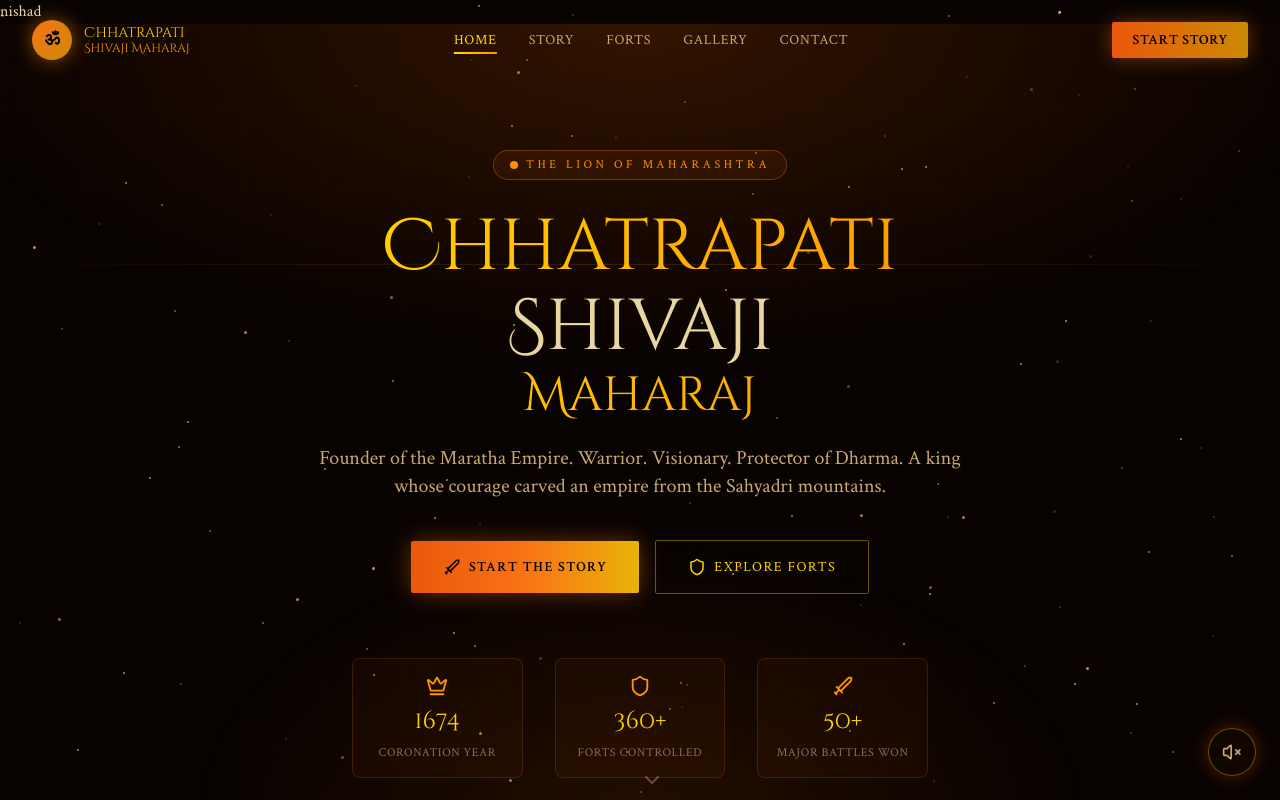
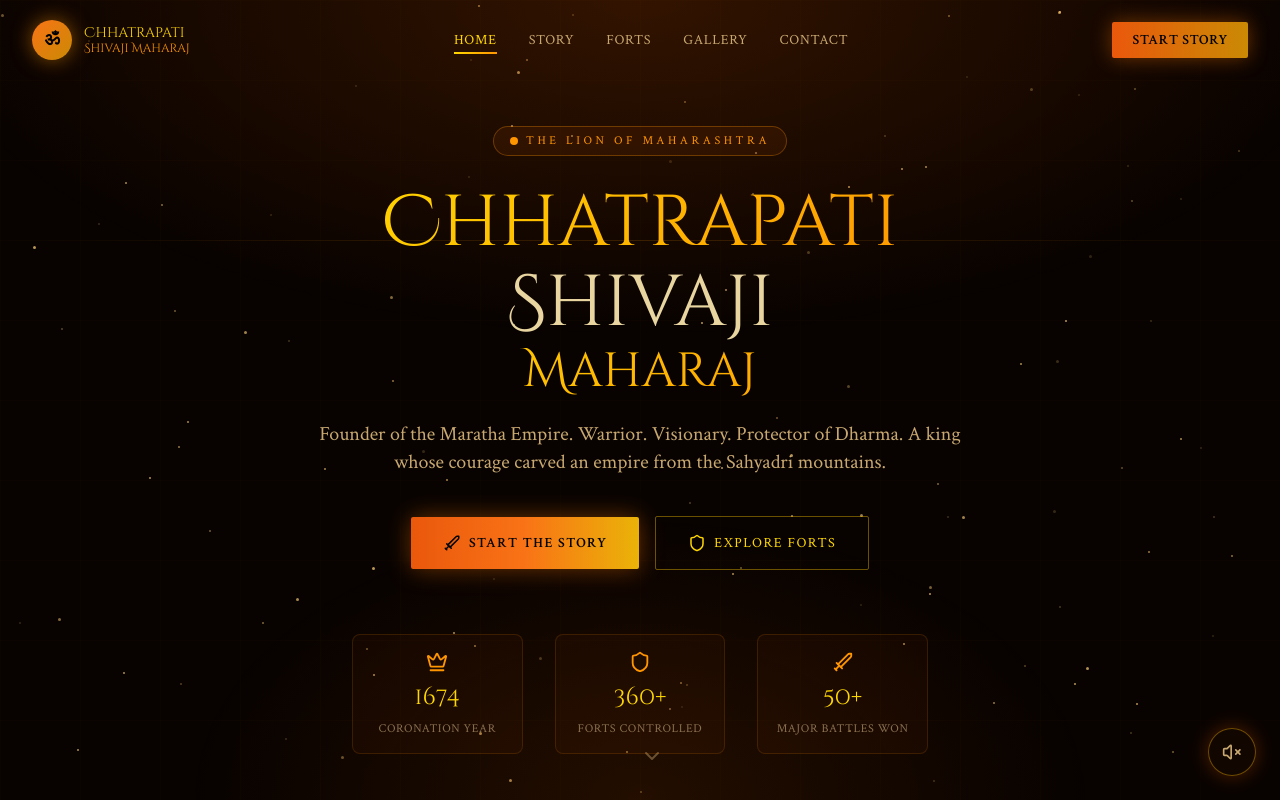
Before and after one commit to nishadnirmal0007-spec/shivaji-maharaj-website, a React (Vite) app: page / in a window 1280 px wide. Shown: the top 800 px of the page. Built offline with nearby package versions, Linux system fonts and the light colour scheme.

Commit message:
new change

```diff
--- a/src/pages/Home.jsx
+++ b/src/pages/Home.jsx
@@ -25,7 +25,7 @@ export default function Home() {
 
     <div ref={containerRef}>
       {/* HERO */}
-       <h1>nishad</h1>
+
       <section className="relative min-h-screen flex items-center justify-center overflow-hidden">
         {/* Background Layers */}
         <motion.div style={{ y }} className="absolute inset-0 z-0">
```
